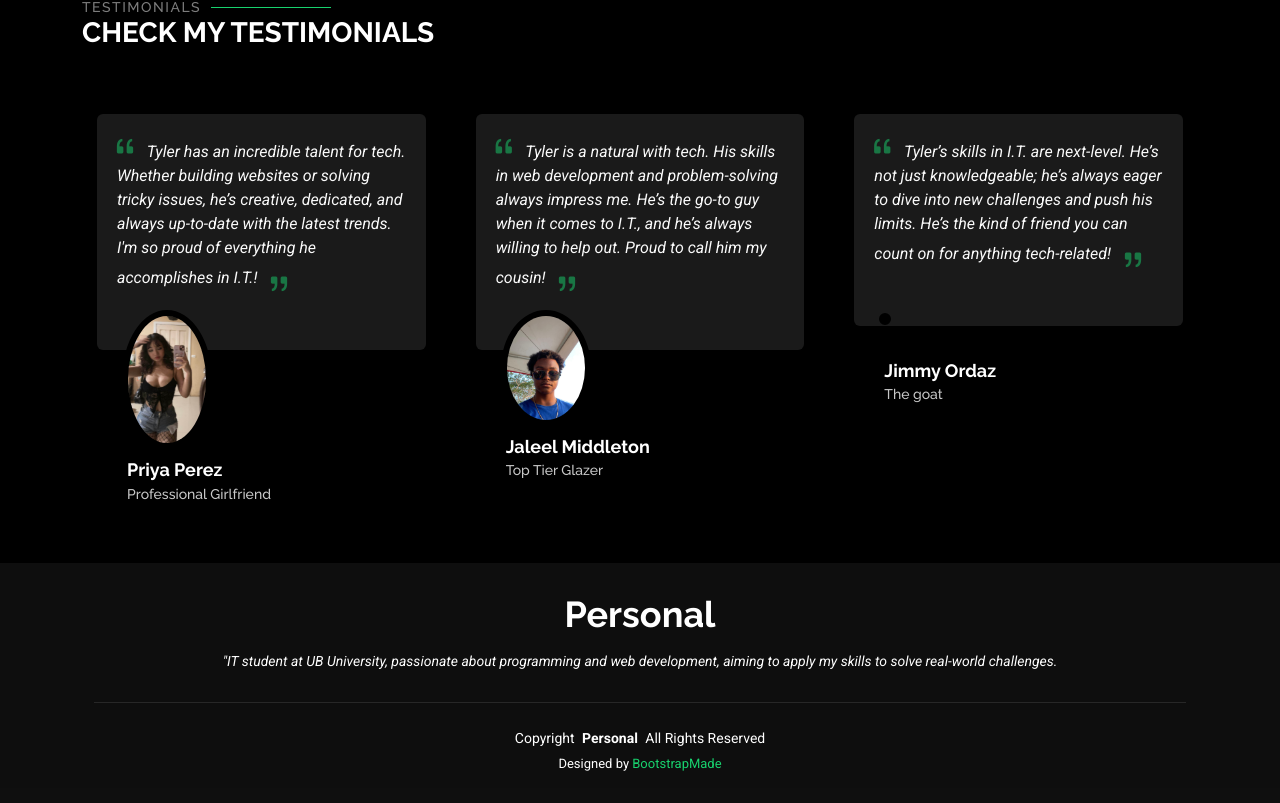
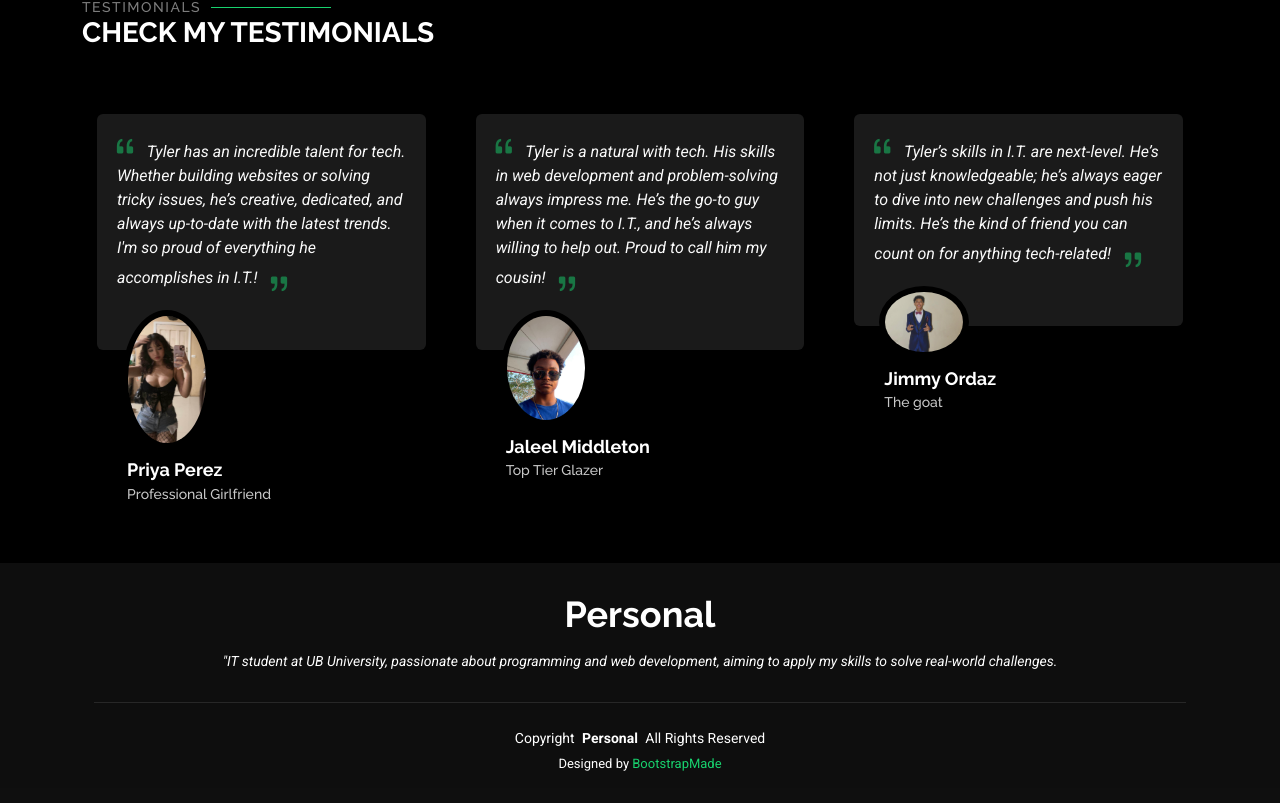
Before and after one commit to txlerbze/resume, a plain HTML site: page about.html in a window 1280 px wide. Shown: the part 1499-2302 px from the top of the page. Drawn offline with Linux system fonts and the light colour scheme.

Commit message:
Update about.html

```diff
--- a/about.html
+++ b/about.html
@@ -258,7 +258,7 @@
                   <span>Tyler’s skills in I.T. are next-level. He’s not just knowledgeable; he’s always eager to dive into new challenges and push his limits. He’s the kind of friend you can count on for anything tech-related!</span>
                   <i class="bi bi-quote quote-icon-right"></i>
                 </p>
-                <img src="assets/img/testimonials/testimonials-3.png" class="testimonial-img" alt="">
+                <img src="assets/img/testimonials-3.png" class="testimonial-img" alt="">
                 <h3>Jimmy Ordaz</h3>
                 <h4>The goat</h4>
               </div>
```
